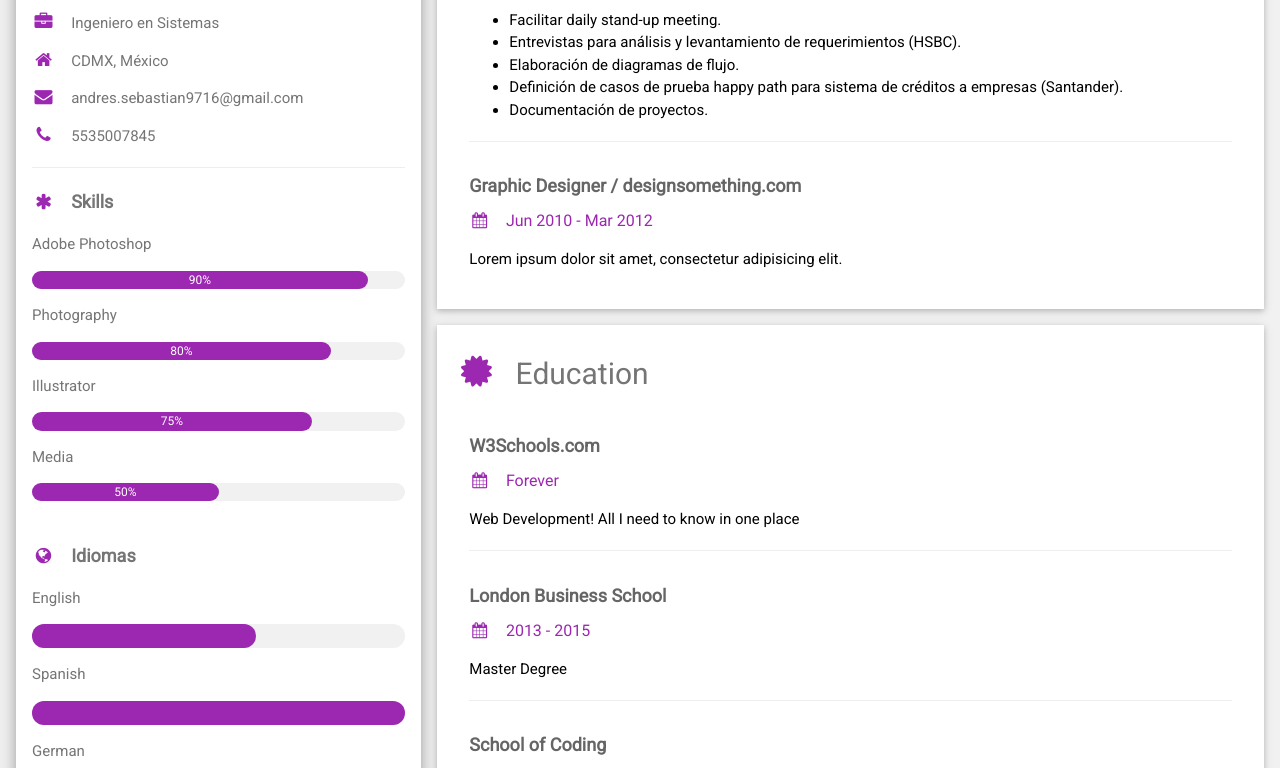
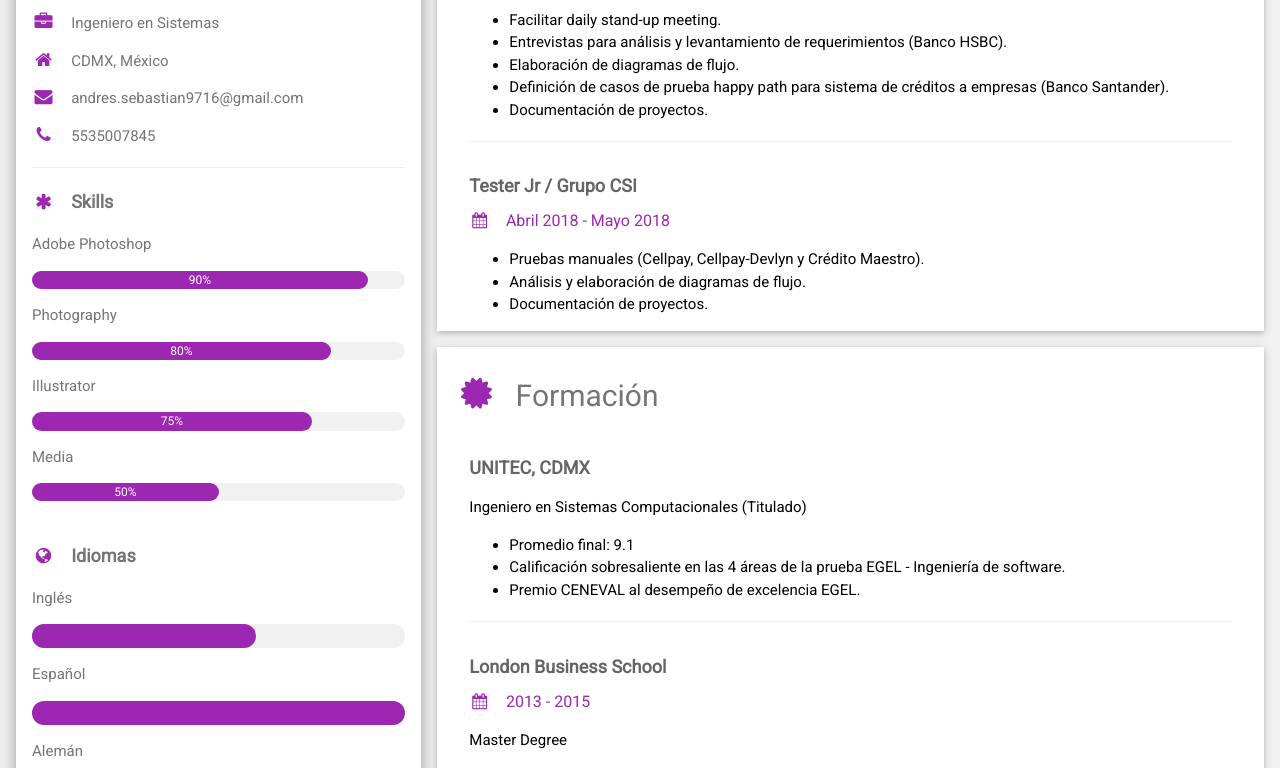
Before and after one commit to Sebastian-G2/SebastianGarcia, a plain HTML site: page index.html in a window 1280 px wide. Shown: the part 453-1221 px from the top of the page. Drawn offline with Linux system fonts and the light colour scheme.

Commit message:
Update index.html

```diff
--- a/index.html
+++ b/index.html
@@ -56,15 +56,15 @@ html,body,h1,h2,h3,h4,h5,h6 {font-family: "Roboto", sans-serif}
           <br>
 
           <p class="w3-large w3-text-theme"><b><i class="fa fa-globe fa-fw w3-margin-right w3-text-purple"></i>Idiomas</b></p>
-          <p>English</p>
+          <p>Inglés</p>
           <div class="w3-light-grey w3-round-xlarge">
             <div class="w3-round-xlarge w3-purple" style="height:24px;width:60%"></div>
           </div>
-          <p>Spanish</p>
+          <p>Español</p>
           <div class="w3-light-grey w3-round-xlarge">
             <div class="w3-round-xlarge w3-purple" style="height:24px;width:100%"></div>
           </div>
-          <p>German</p>
+          <p>Alemán</p>
           <div class="w3-light-grey w3-round-xlarge">
             <div class="w3-round-xlarge w3-purple" style="height:24px;width:20%"></div>
           </div>
@@ -96,30 +96,38 @@ html,body,h1,h2,h3,h4,h5,h6 {font-family: "Roboto", sans-serif}
         </div>
         <div class="w3-container">
           <h5 class="w3-opacity"><b>PMO Team Member / Grupo CSI</b></h5>
-          <h6 class="w3-text-purple"><i class="fa fa-calendar fa-fw w3-margin-right"></i>Mar 2012 - Dec 2014</h6>
+          <h6 class="w3-text-purple"><i class="fa fa-calendar fa-fw w3-margin-right"></i>Mayo 2018 - Abril 2019</h6>
           <ul>
             <li>Facilitar daily stand-up meeting.</li>
-            <li>Entrevistas para análisis y levantamiento de requerimientos (HSBC).</li>
+            <li>Entrevistas para análisis y levantamiento de requerimientos (Banco HSBC).</li>
             <li>Elaboración de diagramas de flujo.</li>
-            <li>Definición de casos de prueba happy path para sistema de créditos a empresas (Santander).</li>
+            <li>Definición de casos de prueba happy path para sistema de créditos a empresas (Banco Santander).</li>
             <li>Documentación de proyectos.</li>
 
           </ul>
           <hr>
         </div>
         <div class="w3-container">
-          <h5 class="w3-opacity"><b>Graphic Designer / designsomething.com</b></h5>
-          <h6 class="w3-text-purple"><i class="fa fa-calendar fa-fw w3-margin-right"></i>Jun 2010 - Mar 2012</h6>
-          <p>Lorem ipsum dolor sit amet, consectetur adipisicing elit. </p><br>
+          <h5 class="w3-opacity"><b>Tester Jr / Grupo CSI</b></h5>
+          <h6 class="w3-text-purple"><i class="fa fa-calendar fa-fw w3-margin-right"></i>Abril 2018 - Mayo 2018</h6>
+          <ul>
+            <li>Pruebas manuales (Cellpay, Cellpay-Devlyn y Crédito Maestro).</li>
+            <li>Análisis y elaboración de diagramas de flujo.</li>
+            <li>Documentación de proyectos.</li>
+          </ul>
         </div>
       </div>
 
       <div class="w3-container w3-card w3-white">
-        <h2 class="w3-text-grey w3-padding-16"><i class="fa fa-certificate fa-fw w3-margin-right w3-xxlarge w3-text-purple"></i>Education</h2>
+        <h2 class="w3-text-grey w3-padding-16"><i class="fa fa-certificate fa-fw w3-margin-right w3-xxlarge w3-text-purple"></i>Formación</h2>
         <div class="w3-container">
-          <h5 class="w3-opacity"><b>W3Schools.com</b></h5>
-          <h6 class="w3-text-purple"><i class="fa fa-calendar fa-fw w3-margin-right"></i>Forever</h6>
-          <p>Web Development! All I need to know in one place</p>
+          <h5 class="w3-opacity"><b>UNITEC, CDMX</b></h5>
+          <p>Ingeniero en Sistemas Computacionales (Titulado)</p>
+          <ul>
+            <li>Promedio final: 9.1</li>
+            <li>Calificación sobresaliente en las 4 áreas de la prueba EGEL - Ingeniería de software.</li>
+            <li>Premio CENEVAL al  desempeño de excelencia EGEL.</li>
+          </ul>
           <hr>
         </div>
         <div class="w3-container">
```
